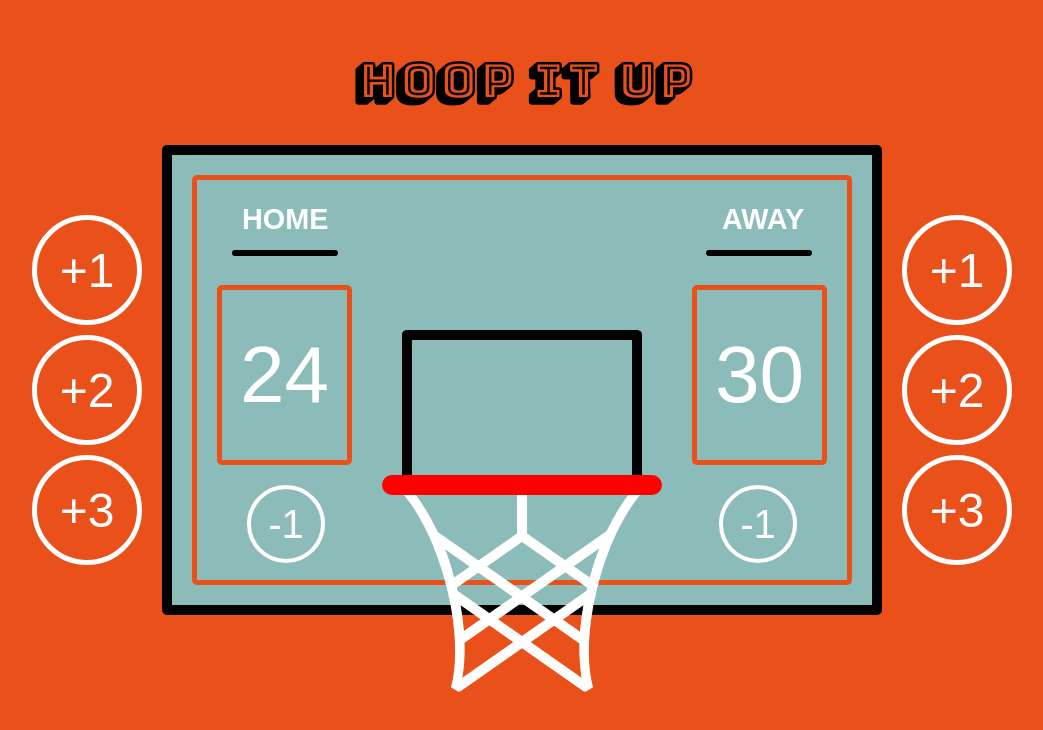
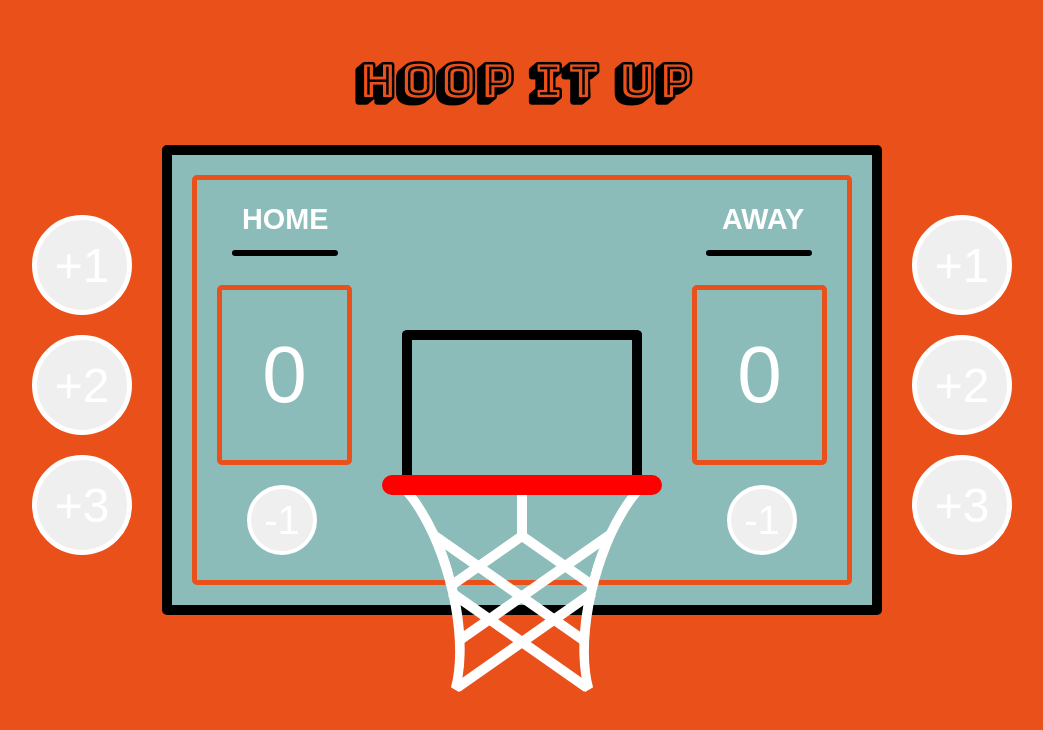
Before and after one commit to chaninator/hoop-it-up, a React (Create React App) app: page / in a window 1280 px wide. Shown: the top 730 px of the page, without its empty margins (118-1161 px from the left). Built offline with nearby package versions, Linux system fonts and the light colour scheme; a web font is replaced by a local one.

Commit message:
set up logic for buttons

```diff
--- a/src/Components/Away.js
+++ b/src/Components/Away.js
@@ -2,19 +2,69 @@ import React, { Component } from 'react';
 import './scoreboard.css';
 
 class Away extends Component {
+  constructor(props){
+    super(props);
+    this.state = {
+      scoreAway: 0
+    }
+  }
 
+  addOneAway(){
+    let scoreAway = this.state.scoreAway
+    scoreAway = scoreAway+1
+    this.setState({scoreAway: scoreAway})
+  }
+
+  addTwoAway(){
+    let scoreAway = this.state.scoreAway
+    scoreAway = scoreAway+2
+    this.setState({scoreAway: scoreAway})
+  }
+
+  addThreeAway(){
+    let scoreAway = this.state.scoreAway
+    scoreAway = scoreAway+3
+    this.setState({scoreAway: scoreAway})
+  }
+
+  minusOneAway(){
+    let scoreAway = this.state.scoreAway
+    scoreAway = scoreAway-1
+    this.setState({scoreAway: scoreAway})
+  }
 
   render() {
     return (
         <div>
           <h4 className="away">AWAY</h4>
           <div className="div_line_away"></div>
-          <div className="score_container_away">30</div>
-          <div className="add_button away1">+1</div>
-          <div className="add_button away2">+2</div>
-          <div className="add_button away3">+3</div>
-          <div className="minus_button away-subtract2">-1</div>
+          <div className="score_container_away">{this.state.scoreAway}</div>
+
+        <div>
+          <button className="add_button away1" onClick={() => this.addOneAway()}>
+            +1
+          </button>
         </div>
+
+        <div>
+          <button className="add_button away2" onClick={() => this.addTwoAway()}>
+            +2
+          </button>
+        </div>
+
+        <div>
+          <button className="add_button away3" onClick={() => this.addThreeAway()}>
+            +3
+          </button>
+        </div>
+
+
+        <div>
+          <button className="minus_button away-subtract2" onClick={() => this.minusOneAway()}>
+            -1
+          </button>
+        </div>
+      </div>
     );
   }
 }
--- a/src/Components/Home.js
+++ b/src/Components/Home.js
@@ -2,19 +2,67 @@ import React, { Component } from 'react';
 import './scoreboard.css';
 
 class Home extends Component {
+constructor(props){
+  super(props);
+  this.state = {
+    score: 0
+  }
+}
 
+addOne(){
+  let score = this.state.score
+  score = score+1
+  this.setState({score: score})
+}
 
+addTwo(){
+  let score = this.state.score
+  score = score+2
+  this.setState({score: score})
+}
+
+addThree(){
+  let score = this.state.score
+  score = score+3
+  this.setState({score: score})
+}
+
+minusOne(){
+  let score = this.state.score
+  score = score-1
+  this.setState({score: score})
+}
   render() {
     return (
         <div>
           <h4 className="home">HOME</h4>
           <div className="div_line_home"></div>
-          <div className="score_container_home">24</div>
+          <div className="score_container_home">{this.state.score}</div>
 
-          <div className="add_button home1">+1</div>
-          <div className="add_button home2">+2</div>
-          <div className="add_button home3">+3</div>
-          <div className="minus_button home-subtract1">-1</div>
+          <div>
+            <button className="add_button home1" onClick={() => this.addOne()}>
+              +1
+            </button>
+          </div>
+
+          <div>
+            <button className="add_button home2" onClick={() => this.addTwo()}>
+              +2
+            </button>
+          </div>
+
+          <div>
+            <button className="add_button home3" onClick={() => this.addThree()}>
+              +3
+            </button>
+          </div>
+
+
+          <div>
+            <button className="minus_button home-subtract1" onClick={() => this.minusOne()}>
+              -1
+            </button>
+          </div>
         </div>
     );
   }
```
